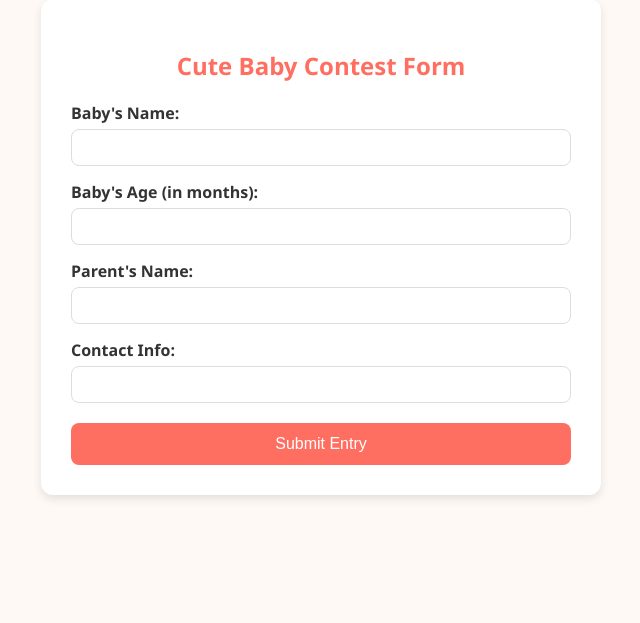
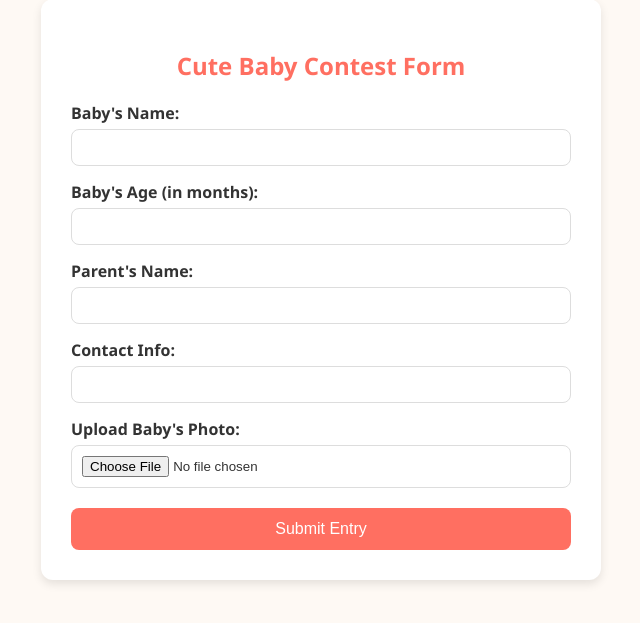
Before and after one commit to adeepthinarayan/python_ec2_s3, a Flask app: page / in a window 1280 px wide. Shown: the part 51-674 px from the top of the page, without its empty margins (319-959 px from the left). Run offline with Flask 3, Linux system fonts and the light colour scheme.

Commit message:
Added all files

```diff
--- a/app.py
+++ b/app.py
@@ -1,30 +1,40 @@
-import logging
 from flask import Flask, render_template, request
 import os
+from werkzeug.utils import secure_filename
 
 app = Flask(__name__)
 
-# Set up logging
-log_file = 'app.log'
-logging.basicConfig(filename=log_file,
-                    level=logging.INFO,
-                    format='%(asctime)s %(levelname)s: %(message)s')
+# Directory to store uploaded images
+UPLOAD_FOLDER = os.path.join('static', 'uploads')
+os.makedirs(UPLOAD_FOLDER, exist_ok=True)
+app.config['UPLOAD_FOLDER'] = UPLOAD_FOLDER
 
 @app.route('/', methods=['GET', 'POST'])
-def baby_form():
+def form():
     if request.method == 'POST':
-        baby_name = request.form['baby_name']
-        baby_age = request.form['baby_age']
-        parent_name = request.form['parent_name']
-        contact = request.form['contact']
+        baby_name = request.form.get('baby_name')
+        baby_age = request.form.get('baby_age')
+        parent_name = request.form.get('parent_name')
+        contact = request.form.get('contact')
 
-        logging.info(f"New submission: Baby='{baby_name}', Age='{baby_age}', Parent='{parent_name}', Contact='{contact}'")
+        # Handle image upload
+        image = request.files.get('baby_image')
+        image_url = None
+        if image and image.filename:
+            filename = secure_filename(image.filename)
+            image_path = os.path.join(app.config['UPLOAD_FOLDER'], filename)
+            image.save(image_path)
+            image_url = f"/static/uploads/{filename}"
 
-        return render_template('form.html', submitted=True,
-                               baby_name=baby_name,
-                               baby_age=baby_age,
-                               parent_name=parent_name,
-                               contact=contact)
+        return render_template(
+            'form.html',
+            submitted=True,
+            baby_name=baby_name,
+            baby_age=baby_age,
+            parent_name=parent_name,
+            contact=contact,
+            image_url=image_url
+        )
 
     return render_template('form.html', submitted=False)
 
--- a/templates/form.html
+++ b/templates/form.html
@@ -33,7 +33,8 @@
       }
 
       input[type="text"],
-      input[type="number"] {
+      input[type="number"],
+      input[type="file"] {
         width: 100%;
         padding: 10px;
         margin-top: 5px;
@@ -76,6 +77,13 @@
         margin-bottom: 8px;
       }
 
+      img {
+        max-width: 100%;
+        margin-top: 20px;
+        border-radius: 12px;
+        box-shadow: 0 2px 6px rgba(0, 0, 0, 0.1);
+      }
+
       @media (max-width: 600px) {
         .container {
           margin: 20px;
@@ -97,9 +105,12 @@
           <li><strong>Baby Age:</strong> {{ baby_age }} months</li>
           <li><strong>Contact:</strong> {{ contact }}</li>
         </ul>
+        {% if image_url %}
+        <img src="{{ image_url }}" alt="Baby Photo" />
+        {% endif %}
       </div>
       {% else %}
-      <form method="POST">
+      <form method="POST" enctype="multipart/form-data">
         <label for="baby_name">Baby's Name:</label>
         <input type="text" name="baby_name" required />
 
@@ -112,6 +123,9 @@
         <label for="contact">Contact Info:</label>
         <input type="text" name="contact" required />
 
+        <label for="baby_image">Upload Baby's Photo:</label>
+        <input type="file" name="baby_image" accept="image/*" required />
+
         <input type="submit" value="Submit Entry" />
       </form>
       {% endif %}
```
